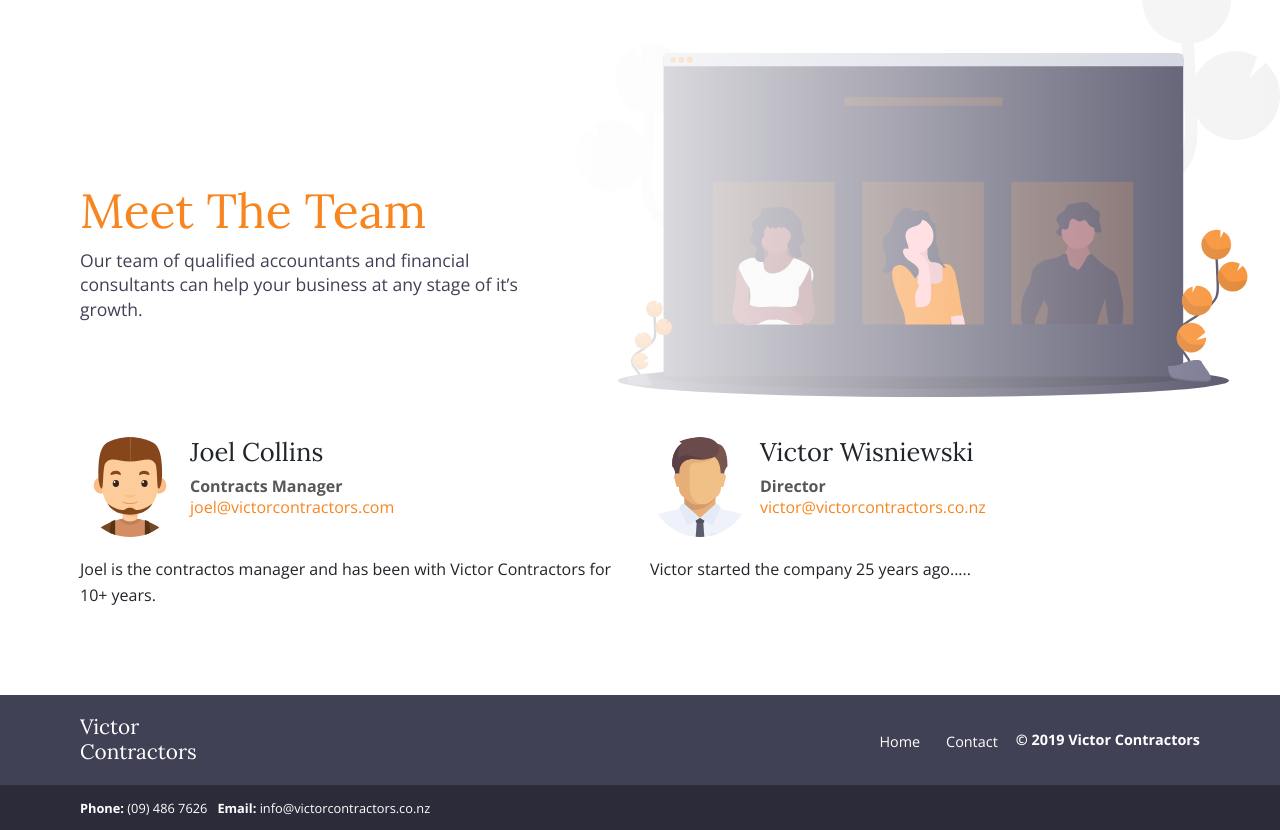
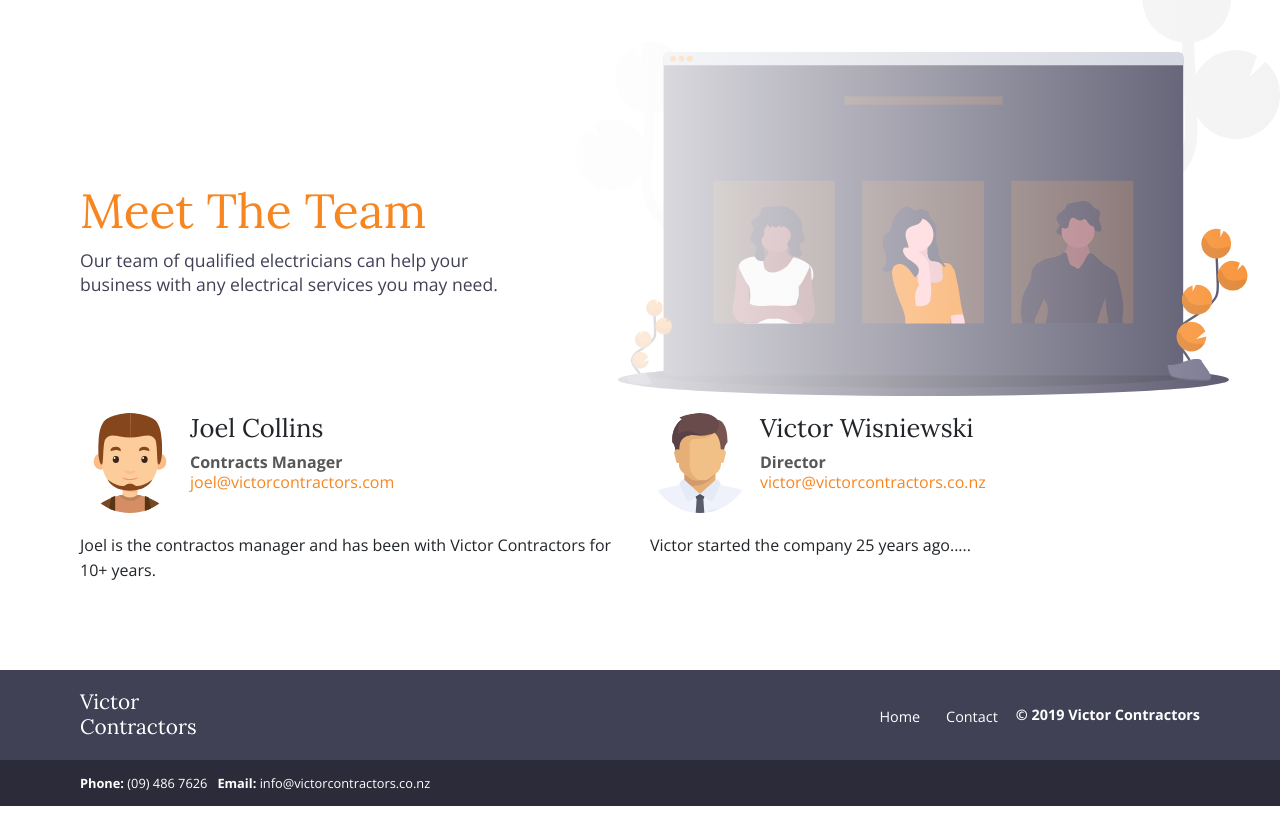
Before and after one commit to brentwwilson/victorcontractors, a Gatsby site: page /team in a window 1280 px wide. Shown: the part 68-898 px from the top of the page. After the commit the page ends 874 px from the top, so only its background shows below. Built offline with nearby package versions, Linux system fonts and the light colour scheme; Gatsby itself is replaced by a stand-in of ours.

Commit message:
Update index.js

```diff
--- a/src/pages/team/index.js
+++ b/src/pages/team/index.js
@@ -14,8 +14,8 @@ const Team = (props) => {
             <div className="col-12">
               <h1>Meet The Team</h1>
               <p>
-                Our team of qualified accountants and financial consultants can help your business
-                at any stage of it’s growth.
+                Our team of qualified electricians can help your business
+                with any electrical services you may need.
               </p>
             </div>
           </div>
```
